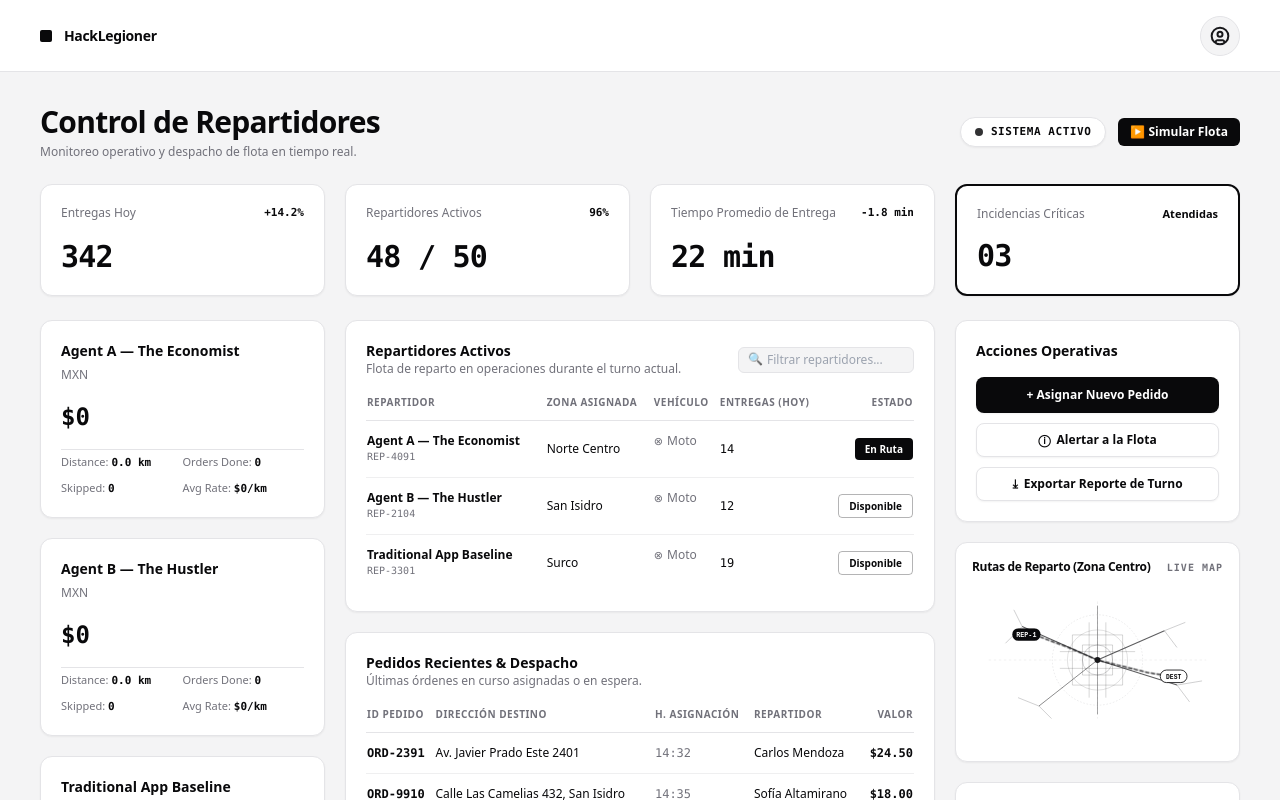
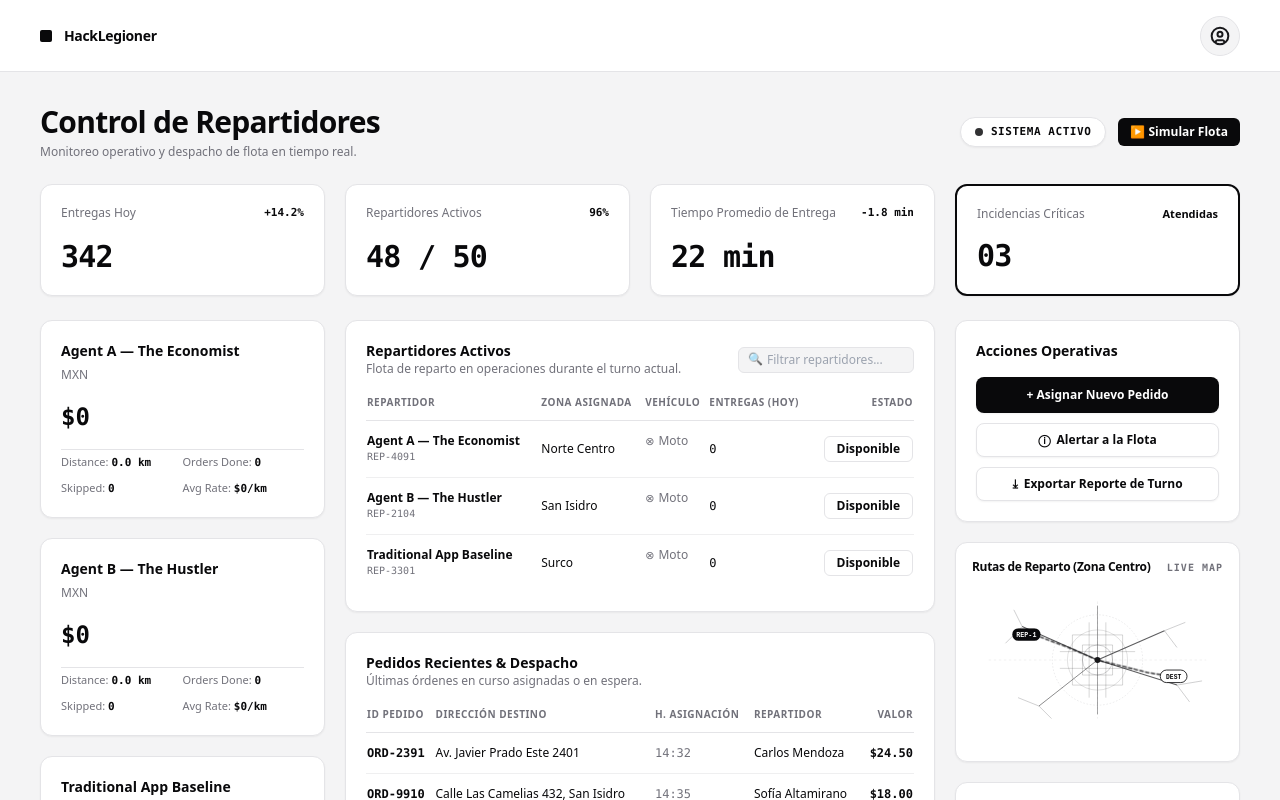
Before and after one commit to HackLegioner/HackMTY2026_Infosys, a Next.js app: page /driver in a window 1280 px wide. Shown: the top 800 px of the page. Built offline with nearby package versions, Linux system fonts and the light colour scheme.

Commit message:
feat(driver): initialize deliveries at 0 and implement dynamic simulation status transitions

```diff
--- a/src/app/driver/page.tsx
+++ b/src/app/driver/page.tsx
@@ -1,6 +1,6 @@
 'use client';
 
-import React, { useState } from 'react';
+import React, { useState, useEffect } from 'react';
 import TopNavbar from '@/components/TopNavbar';
 import RouteNetworkMap from '@/components/dashboard/RouteNetworkMap';
 import VehicleDonutChart from '@/components/dashboard/VehicleDonutChart';
@@ -10,11 +10,29 @@ import { useShiftStream } from '@/hooks/useShiftStream';
 export default function DriverDashboardPage() {
   const [searchTerm, setSearchTerm] = useState('');
   const [activeShiftId, setActiveShiftId] = useState<string | null>(null);
+  const [manualOverrides, setManualOverrides] = useState<Record<string, 'en_ruta' | 'disponible'>>({});
   const { startShift, stopShift, loading } = useShiftControl();
   const { state: shiftState } = useShiftStream(activeShiftId);
 
+  // Sync active shift ID from localStorage if exists
+  useEffect(() => {
+    const saved = typeof window !== 'undefined' ? localStorage.getItem('courier_active_shift_id') : null;
+    if (saved) {
+      setActiveShiftId(saved);
+    }
+  }, []);
+
+  useEffect(() => {
+    if (activeShiftId) {
+      localStorage.setItem('courier_active_shift_id', activeShiftId);
+    } else {
+      localStorage.removeItem('courier_active_shift_id');
+    }
+  }, [activeShiftId]);
+
   // Toggle live simulation
   const handleToggleSimulation = async () => {
+    setManualOverrides({});
     if (!activeShiftId) {
       const res = await startShift(60, 42);
       if (res) setActiveShiftId(res.shiftId);
@@ -24,12 +42,14 @@ export default function DriverDashboardPage() {
     }
   };
 
-  // Courier agent values (mock defaults or live simulation sync)
+  // Courier agent values (defaults start at 0)
   const agentA = shiftState?.agents.agent_a || {
     currentEarnings: 0,
     totalKm: 0,
     completedOrders: 0,
     skippedOrders: 0,
+    status: 'idle' as const,
+    activeRoute: [],
   };
 
   const agentB = shiftState?.agents.agent_b || {
@@ -37,6 +57,8 @@ export default function DriverDashboardPage() {
     totalKm: 0,
     completedOrders: 0,
     skippedOrders: 0,
+    status: 'idle' as const,
+    activeRoute: [],
   };
 
   const baseline = shiftState?.agents.baseline || {
@@ -44,36 +66,86 @@ export default function DriverDashboardPage() {
     totalKm: 0,
     completedOrders: 0,
     skippedOrders: 0,
+    status: 'idle' as const,
+    activeRoute: [],
   };
 
-  // Drivers Table Data
+  // Estado de simulación activa (corriendo ticks > 0)
+  const isSimulationRunning = Boolean(activeShiftId && shiftState && shiftState.currentTick > 0);
+
+  // Determinar estado de cada repartidor:
+  // 1. En un principio: Todos en "Disponible"
+  // 2. Al empezar simulación: Cambia a "En Ruta"
+  //    A MENOS QUE: el repartidor no esté aceptando órdenes (status === 'idle') -> se queda en "Disponible"
+  //    Y cuando acepte órdenes de nuevo (status === 'delivering') -> regresa a "En Ruta"
+  const resolveCourierStatus = (
+    courierId: string,
+    courier: { status?: 'idle' | 'delivering' | 'rerouting'; activeRoute?: any[] }
+  ) => {
+    // Si el usuario aplicó override manual de prueba
+    if (manualOverrides[courierId]) {
+      const overrideType = manualOverrides[courierId];
+      return {
+        status: overrideType === 'en_ruta' ? 'En Ruta' : 'Disponible',
+        statusType: overrideType,
+      };
+    }
+
+    // Inicialmente todos están en Disponible
+    if (!isSimulationRunning) {
+      return { status: 'Disponible', statusType: 'disponible' as const };
+    }
+
+    // Durante la simulación:
+    // Si está aceptando órdenes (delivering) -> En Ruta
+    if (courier.status === 'delivering') {
+      return { status: 'En Ruta', statusType: 'en_ruta' as const };
+    }
+
+    // Si no está aceptando órdenes (idle) -> Disponible
+    return { status: 'Disponible', statusType: 'disponible' as const };
+  };
+
+  const handleToggleManualStatus = (driverId: string, currentStatusType: 'en_ruta' | 'disponible') => {
+    const nextType = currentStatusType === 'en_ruta' ? 'disponible' : 'en_ruta';
+    setManualOverrides((prev) => ({
+      ...prev,
+      [driverId]: nextType,
+    }));
+  };
+
+  const statusA = resolveCourierStatus('REP-4091', agentA);
+  const statusB = resolveCourierStatus('REP-2104', agentB);
+  const statusBase = resolveCourierStatus('REP-3301', baseline);
+
+  // Drivers Table Data (Entregas inician en 0 para todos)
   const driversList = [
     {
       id: 'REP-4091',
       name: 'Agent A — The Economist',
       zone: 'Norte Centro',
       vehicle: 'Moto',
-      deliveriesToday: agentA.completedOrders > 0 ? 14 + agentA.completedOrders : 14,
-      status: 'En Ruta',
-      statusType: 'en_ruta',
+      deliveriesToday: agentA.completedOrders ?? 0,
+      status: statusA.status,
+      statusType: statusA.statusType,
     },
     {
       id: 'REP-2104',
       name: 'Agent B — The Hustler',
       zone: 'San Isidro',
       vehicle: 'Moto',
-      deliveriesToday: agentB.completedOrders > 0 ? 12 + agentB.completedOrders : 12,
-      status: 'Disponible',
-      statusType: 'disponible',
+      deliveriesToday: agentB.completedOrders ?? 0,
+      status: statusB.status,
+      statusType: statusB.statusType,
     },
     {
       id: 'REP-3301',
       name: 'Traditional App Baseline',
       zone: 'Surco',
       vehicle: 'Moto',
-      deliveriesToday: baseline.completedOrders > 0 ? 19 + baseline.completedOrders : 19,
-      status: 'Disponible',
-      statusType: 'disponible',
+      deliveriesToday: baseline.completedOrders ?? 0,
+      status: statusBase.status,
+      statusType: statusBase.statusType,
     },
   ];
 
@@ -403,15 +475,18 @@ export default function DriverDashboardPage() {
                           {driver.deliveriesToday}
                         </td>
                         <td className="py-3 text-right">
-                          {driver.statusType === 'en_ruta' ? (
-                            <span className="px-2.5 py-1 rounded bg-[#09090B] text-white dark:bg-zinc-100 dark:text-zinc-900 text-[10px] font-semibold">
-                              {driver.status}
-                            </span>
-                          ) : (
-                            <span className="px-2.5 py-1 rounded bg-white dark:bg-zinc-900 border border-[#09090B]/30 dark:border-zinc-700 text-[#09090B] dark:text-zinc-200 text-[10px] font-semibold">
-                              {driver.status}
-                            </span>
-                          )}
+                          <button
+                            type="button"
+                            onClick={() => handleToggleManualStatus(driver.id, driver.statusType)}
+                            title="Alternar estado (Disponible / En Ruta)"
+                            className={`px-3 py-1 rounded-md text-xs font-semibold transition cursor-pointer ${
+                              driver.statusType === 'en_ruta'
+                                ? 'bg-[#09090B] text-white dark:bg-white dark:text-zinc-950 shadow-sm hover:opacity-90'
+                                : 'bg-white dark:bg-transparent border border-[#E4E4E7] dark:border-zinc-700 text-[#09090B] dark:text-zinc-200 hover:border-zinc-500'
+                            }`}
+                          >
+                            {driver.status}
+                          </button>
                         </td>
                       </tr>
                     ))}
--- a/src/lib/simulator/shift.ts
+++ b/src/lib/simulator/shift.ts
@@ -169,6 +169,9 @@ export class ShiftEngine {
     courier.currentEarnings += tickPayout;
     courier.totalKm = Number((courier.totalKm + tickDistance).toFixed(2));
     courier.status = acceptedIds.length > 0 ? 'delivering' : 'idle';
+    if (acceptedIds.length === 0) {
+      courier.activeRoute = [];
+    }
   }
 
   private async recordDecisionAsync(decisionA: any, decisionB: any, decisionBase: any) {
```
